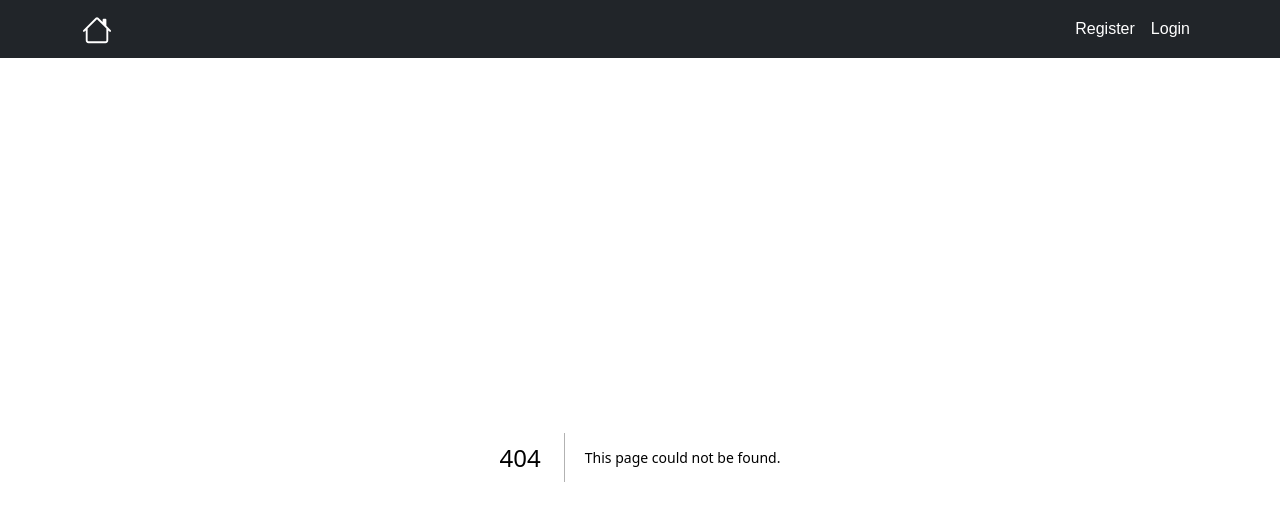
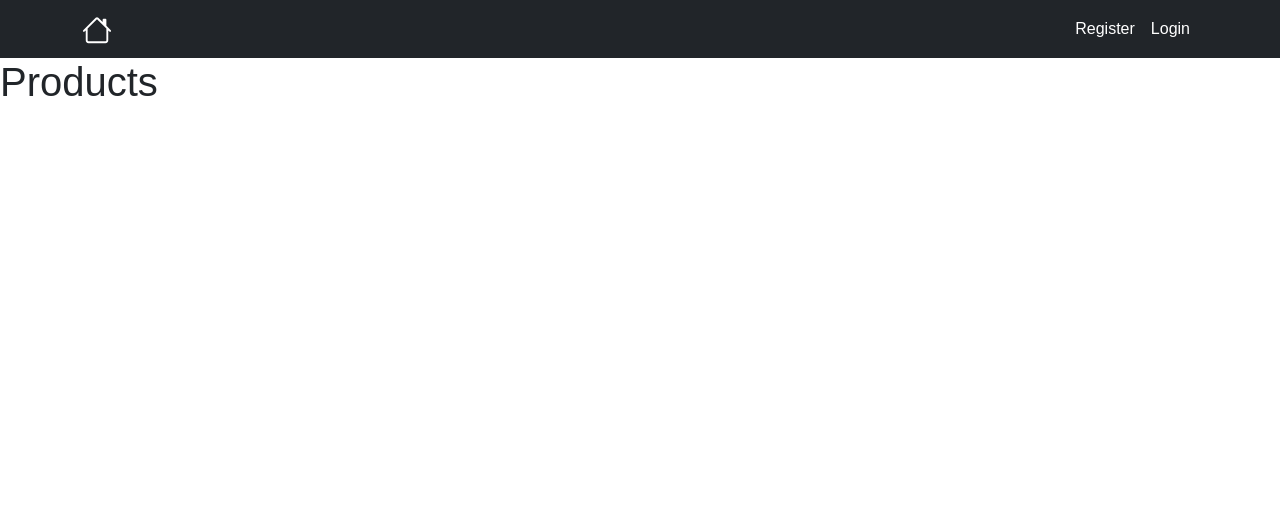
Before and after one commit to haroon-ali-dev/point-of-sale, a Next.js app in the folder admin/: page /products in a window 1280 px wide. Before the commit this address had no page. Shown: the top 520 px of the page. Built offline with nearby package versions, Linux system fonts and the light colour scheme; a web font is replaced by a local one.

Commit message:
admin login navigate to products page

```diff
--- /dev/null
+++ b/admin/pages/products/index.js
@@ -0,0 +1,14 @@
+import Head from 'next/head'
+
+export default function Products() {
+    return (
+        <>
+            <Head>
+                <title>Products - POS Admin</title>
+            </Head>
+            <main>
+                <h1>Products</h1>
+            </main>
+        </>
+    );
+}
```
Also changed, not shown: admin/pages/login.js (+7 -2 lines).
